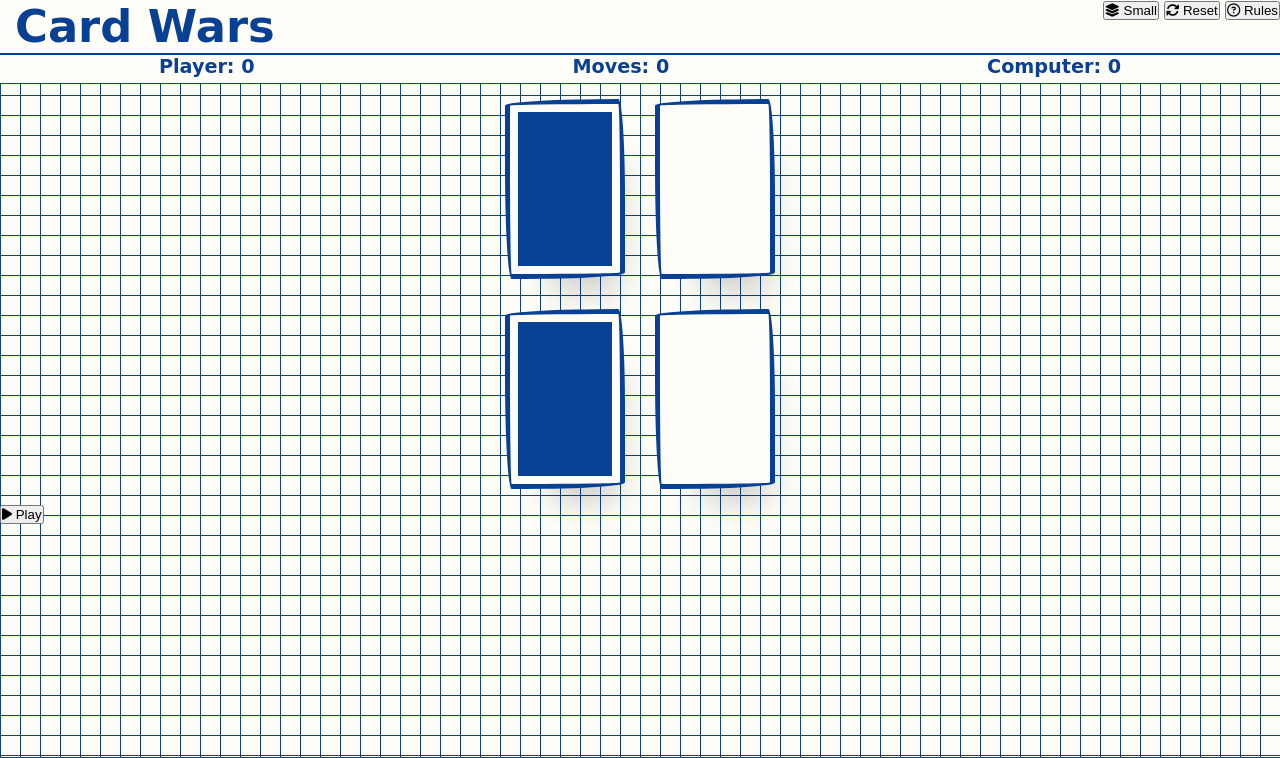
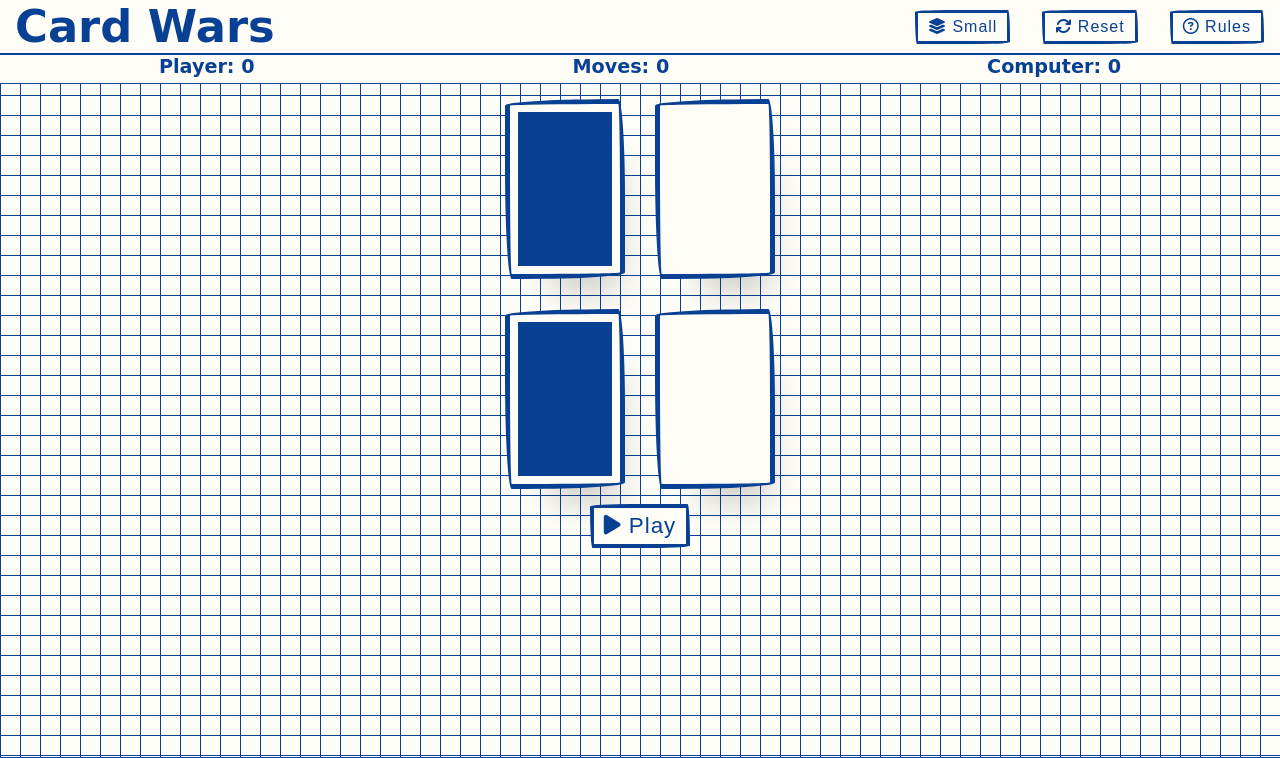
Before and after one commit to niekados/card-wars, a plain HTML site: page index.html in a window 1280 px wide. Shown: the top 758 px of the page. Drawn offline with Linux system fonts and the light colour scheme; some packages are replaced by stand-ins of ours; a script that the page names is missing; a web font is replaced by a local one.

Commit message:
Add styles for button containers and buttons to CSS

```diff
--- a/assets/css/style.css
+++ b/assets/css/style.css
@@ -98,6 +98,55 @@ main {
     background-color: #fffdf7;
 }
 
+/* Button containers */
+
+/* Header button controls */
+#buttons-container {
+    display: flex;
+    justify-content: center;
+    color: #084194;
+    font-size: 1rem;
+}
+
+/* Play button */
+#play-button-container {
+    display: flex;
+    justify-content: center;
+}
+
+/* Buttons */
+.button {
+    align-self: center;
+    background-color: #fffdf7;
+    padding: 5px 10px;
+    margin: 0 1rem;
+    transition: all .5s ease;
+    color: #084194;
+    border: solid 3px #084194;
+    font-size: 1rem;
+    letter-spacing: 1px;
+    outline: none;
+    /* Border and shadows. Credits to Tiffany Rayside for creating "Imperfect Buttons" */
+    box-shadow: 20px 38px 34px -26px hsla(0, 0%, 0%, .2);
+    border-radius: 255px 15px 225px 15px/15px 225px 15px 255px;
+}
+
+.button:hover {
+    /* Border and shadows. Credits to Tiffany Rayside for creating "Imperfect Buttons" */
+    box-shadow: 2px 8px 4px -6px hsla(0, 0%, 0%, .3);
+    border: dashed 3px #084194;
+}
+
+/* Play button */
+#play-button {
+    font-size: 1.4rem;
+    border: solid 4px #084194;
+}
+
+#play-button:hover {
+    border: dashed 4px #084194;
+}
+
 /* Footer */
 footer {
     display: flex;
@@ -123,6 +172,7 @@ footer {
     color: #084194;
     padding: 2px;
     border: 2px solid #084194;
+    /* Border and shadows. Credits to Tiffany Rayside for creating "Imperfect Buttons" */
     box-shadow: 20px 38px 34px -26px hsla(0, 0%, 0%, .2);
     border-radius: 255px 15px 225px 15px/15px 225px 15px 255px;
 }
--- a/index.html
+++ b/index.html
@@ -11,7 +11,7 @@
 
     <title>Card Wars</title>
 
-    <!-- Favicon generated with https://redketchup.io/favicon-generator -->
+    <!-- Favicon - generated with https://redketchup.io/favicon-generator -->
     <link rel="apple-touch-icon" sizes="180x180" href="assets/favicon/apple-touch-icon.png">
     <link rel="icon" type="image/png" sizes="32x32" href="assets/favicon/favicon-32x32.png">
     <link rel="icon" type="image/png" sizes="16x16" href="assets/favicon/favicon-16x16.png">
@@ -34,7 +34,7 @@
         </div>
 
         <!-- Game control buttons -->
-        <div id="controls">
+        <div id="buttons-container">
             <button class="button" data-type="small-deck"><i class="fa-solid fa-layer-group"></i> Small</button>
             <button class="button" data-type="reset"><i class="fa-solid fa-arrows-rotate"></i> Reset</button>
             <button class="button" data-type="info"><i class="fa-regular fa-circle-question"></i> Rules</button>
@@ -70,7 +70,7 @@
             </div>
 
             <!-- Game control - "Play" button -->
-            <div id="game-control">
+            <div id="play-button-container">
                 <button class="button" id="play-button" data-type="play"><i class="fa-solid fa-play"></i> Play</button>
             </div>
         </div>
```
Also changed, not shown: 1 other file.
